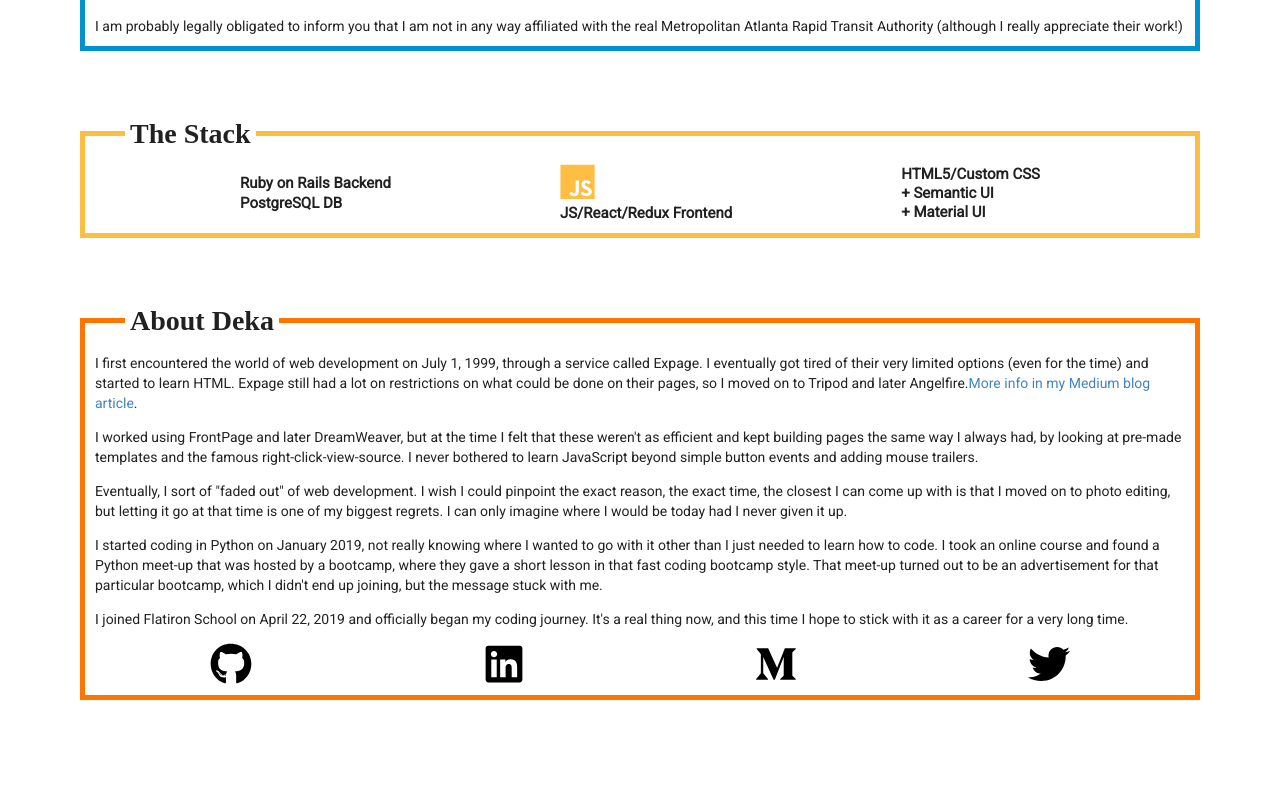
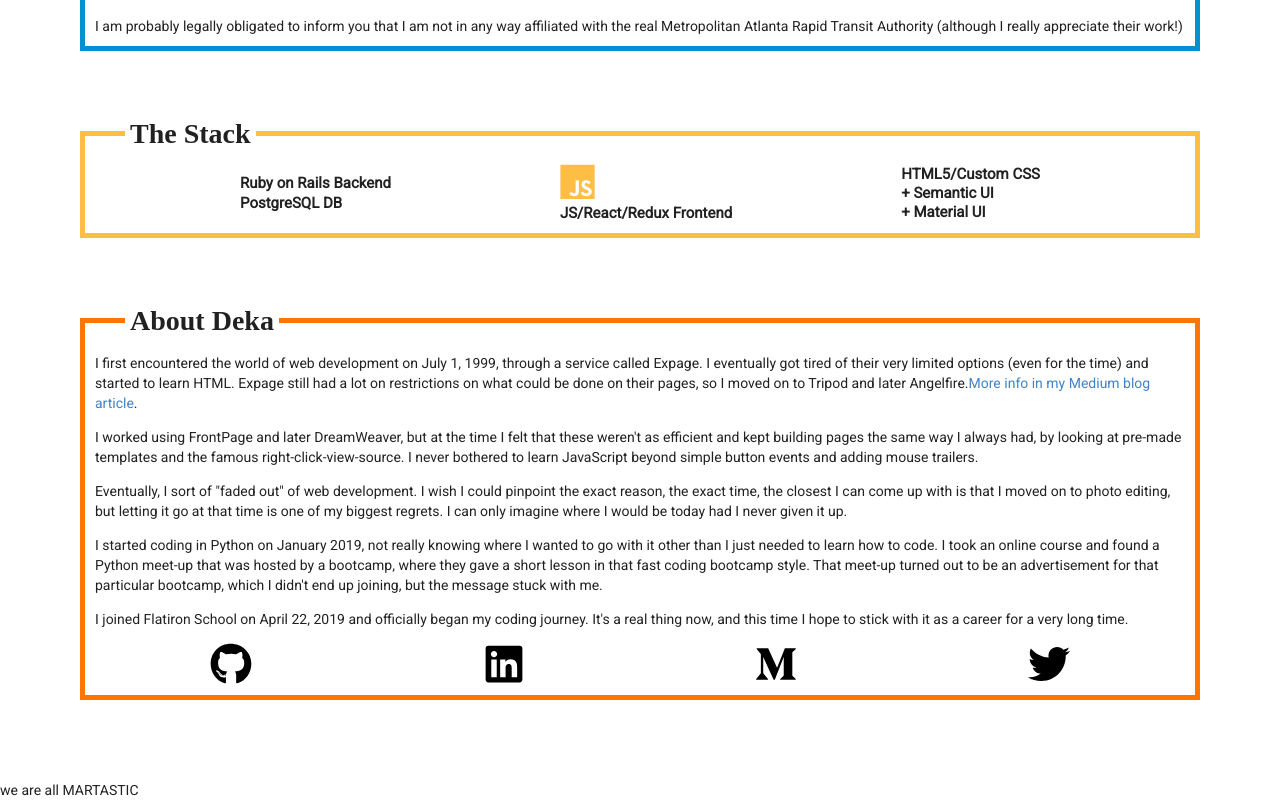
Before and after one commit to dekadekadeka/martastic-frontend, a React (Create React App) app: page /about in a window 1280 px wide. Shown: the part 173-973 px from the top of the page. Before the commit the page ends 880 px from the top, so only its background shows below. Built offline with nearby package versions, Linux system fonts and the light colour scheme; no server answers; some icons are missing; a web font is replaced by a local one.

Commit message:
we are all martastic

```diff
--- a/src/pages/About.js
+++ b/src/pages/About.js
@@ -101,6 +101,7 @@ export default class About extends Component {
                 </div>
                 </div>
             </div>
+            <p>we are all MARTASTIC</p>
             </div>
         )
     }
```
